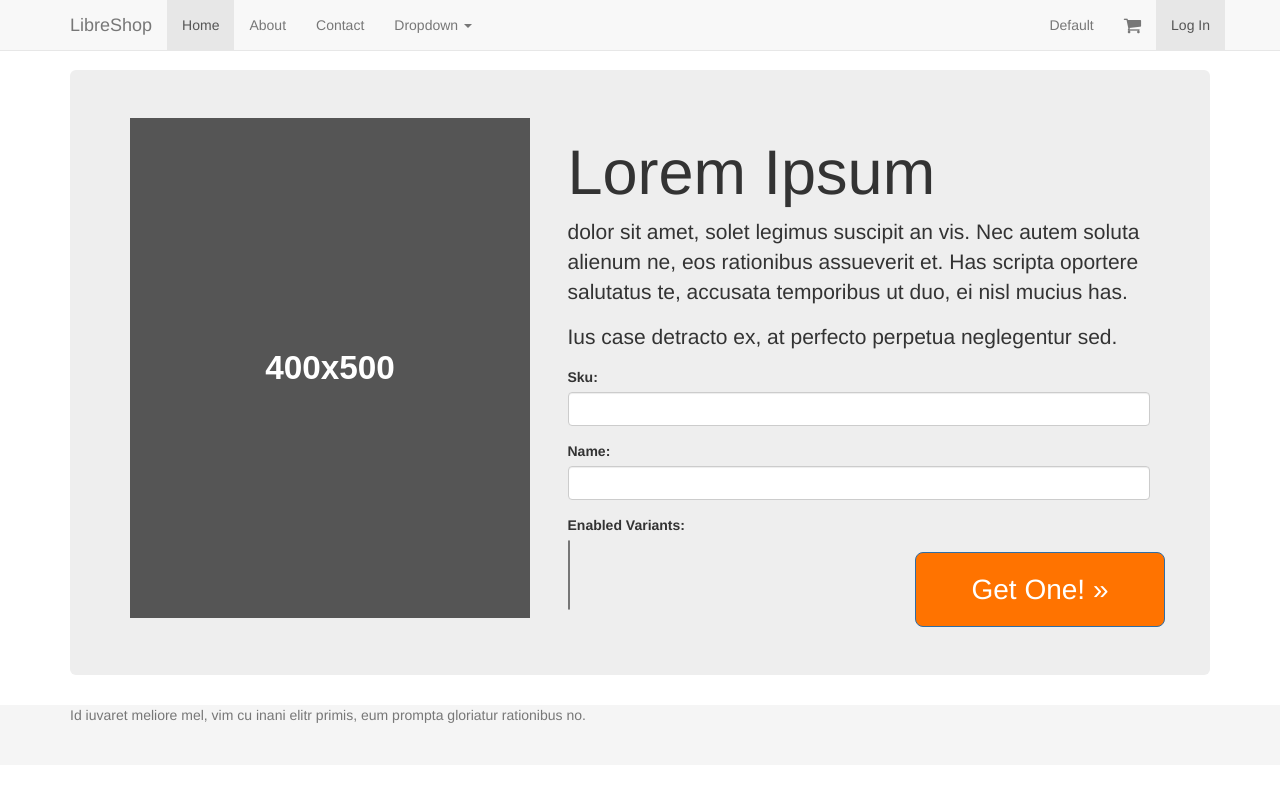
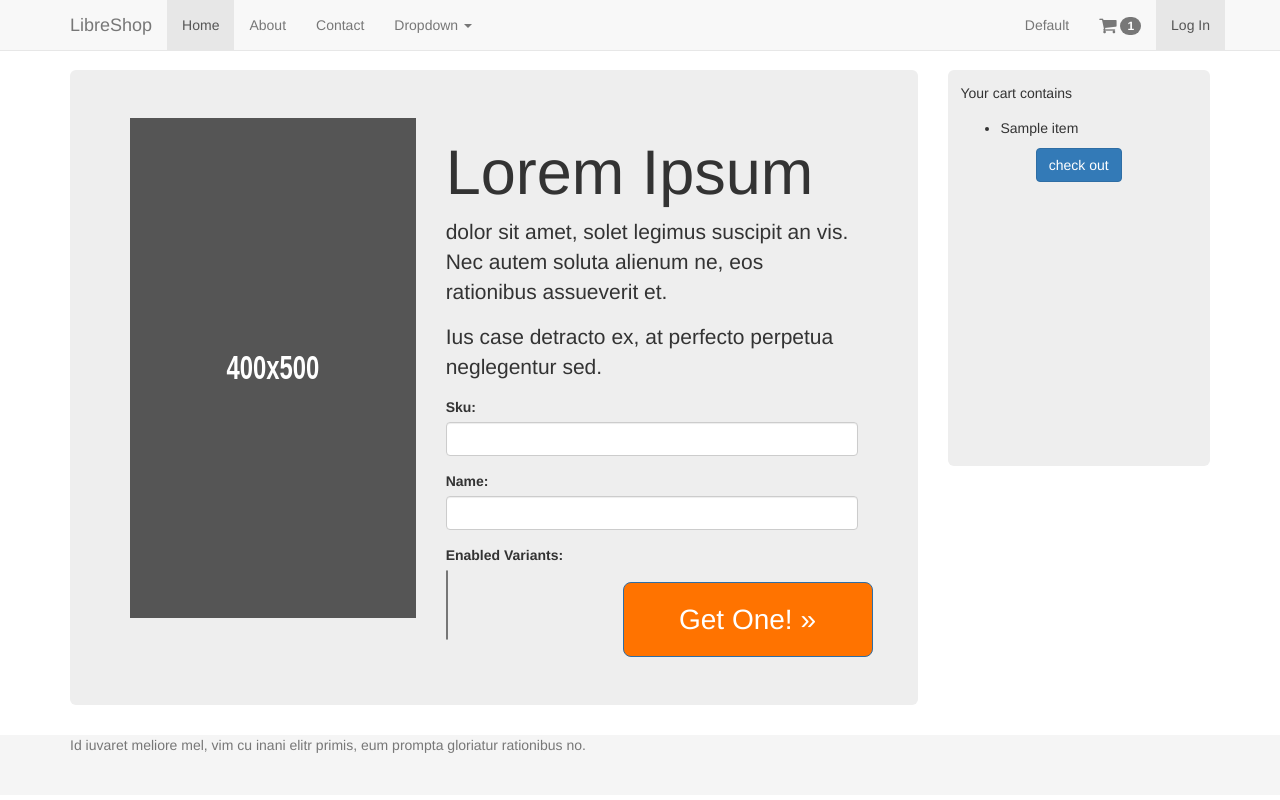
Before and after one commit to libretees/libreshop, a Django app: template libreshop/products/templates/products/featured.html in a window 1280 px wide. Run offline with Django 3.2, Linux system fonts and the light colour scheme; tables that the repository leaves empty hold one stand-in row (values such as "Sample post"); the template is opened without the code that fills it: values that come from a table or form of the project are taken from there, most other values are stand-ins (such as "Sample title", 1, 10 or a date in 2020); data that the repository does not hold is empty; some libraries are stand-ins or nearby versions.

Commit message:
Add <div> element for basic shopping cart functionality.

```diff
--- a/libreshop/libreshop/static/assets/css/main.css
+++ b/libreshop/libreshop/static/assets/css/main.css
@@ -22,8 +22,20 @@ body {
   padding-top: 70px;
 }
 
-#jumbotron-content {
+.jumbotron-content {
   min-height: 500px;
+}
+
+.jumbotron-bill {
+  min-height: 300px;
+  position: relative;
+  top:-35px;
+  left:-33%;
+  width: 166%;
+}
+
+.jumbotron-bill > p {
+  font-size: 14px;
 }
 
 #action-button {
--- a/libreshop/libreshop/templates/libreshop/base.html
+++ b/libreshop/libreshop/templates/libreshop/base.html
@@ -69,7 +69,7 @@
             <li>
               <a href="#">
                 <span class='fa fa-lg fa-shopping-cart'></span>
-                {% if cart.has_products %}
+                {% if cart %}
                   <span class='badge'>{{ cart|length }}</span>
                 {% endif %}
               </a>
--- a/libreshop/products/templates/products/featured.html
+++ b/libreshop/products/templates/products/featured.html
@@ -3,14 +3,20 @@
 
 {% block content %}
 <!-- Main component for a primary marketing message or call to action -->
+<div class="row">
+{% if cart %}
+  <div class="col-md-9">
+{% else %}
+  <div class="col-md-12">
+{% endif %}
     <div class="jumbotron">
       <div class="row">
-    <div class="col-md-5">
+        <div class='jumbotron-content col-md-5'>
           <img data-src="holder.js/400x500?bg=555555" class="img-responsive">
         </div>
-    <div id='jumbotron-content' class="col-md-7">
+        <div class='jumbotron-content col-md-7'>
           <h1>Lorem Ipsum</h1>
-      <p>dolor sit amet, solet legimus suscipit an vis. Nec autem soluta alienum ne, eos rationibus assueverit et. Has scripta oportere salutatus te, accusata temporibus ut duo, ei nisl mucius has.</p>
+          <p>dolor sit amet, solet legimus suscipit an vis. Nec autem soluta alienum ne, eos rationibus assueverit et.</p>
           <p>Ius case detracto ex, at perfecto perpetua neglegentur sed.</p>
 
           <form method='POST'>
@@ -35,4 +41,23 @@
         </div>
       </div>
     </div>
+  </div>
+{% if cart %}
+  <div class="col-md-3">
+    <div class="jumbotron">
+      <div class='jumbotron-bill'>
+        <p>Your cart contains</p>
+        <ul>
+      {% for item in cart %}
+          <li>{{ item }}</li>
+      {% endfor %}
+        </ul>
+        <div>
+          <button type='submit' class='btn btn-primary center-block'>check out</button>
+        </div>
+      </div>
+    </div>
+  </div>
+{% endif %}
+</div>
 {% endblock content %}
--- a/libreshop/products/views.py
+++ b/libreshop/products/views.py
@@ -41,8 +41,11 @@ class HomepageView(FormView):
     def get_context_data(self, **kwargs):
         context = super(HomepageView, self).get_context_data(**kwargs)
 
+        cart = SessionCart(self.request.session)
+        cart = [Variant.objects.get(id=item) for item in cart]
+
         context.update({
-            'cart': SessionCart(self.request.session)
+            'cart': cart
         })
 
         return context
```
Lines whose indentation alone changed are shown as unchanged.
